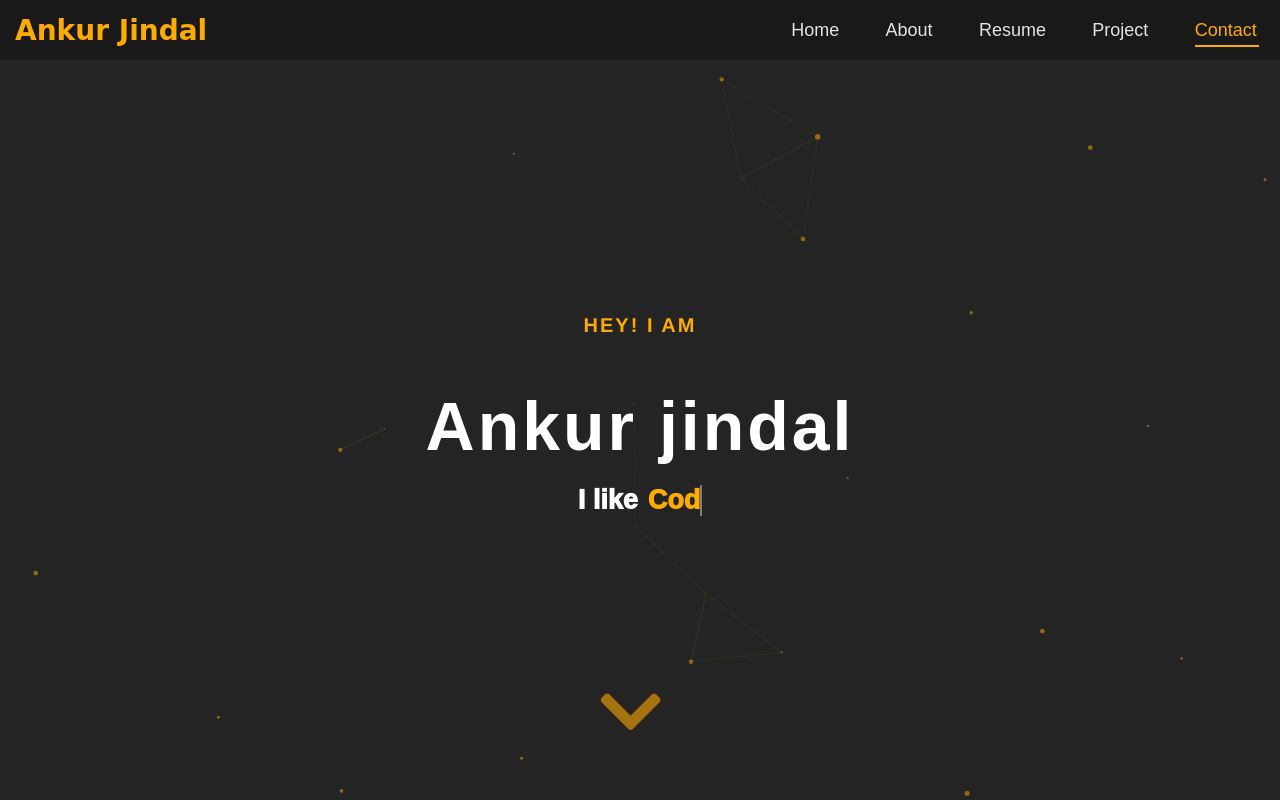
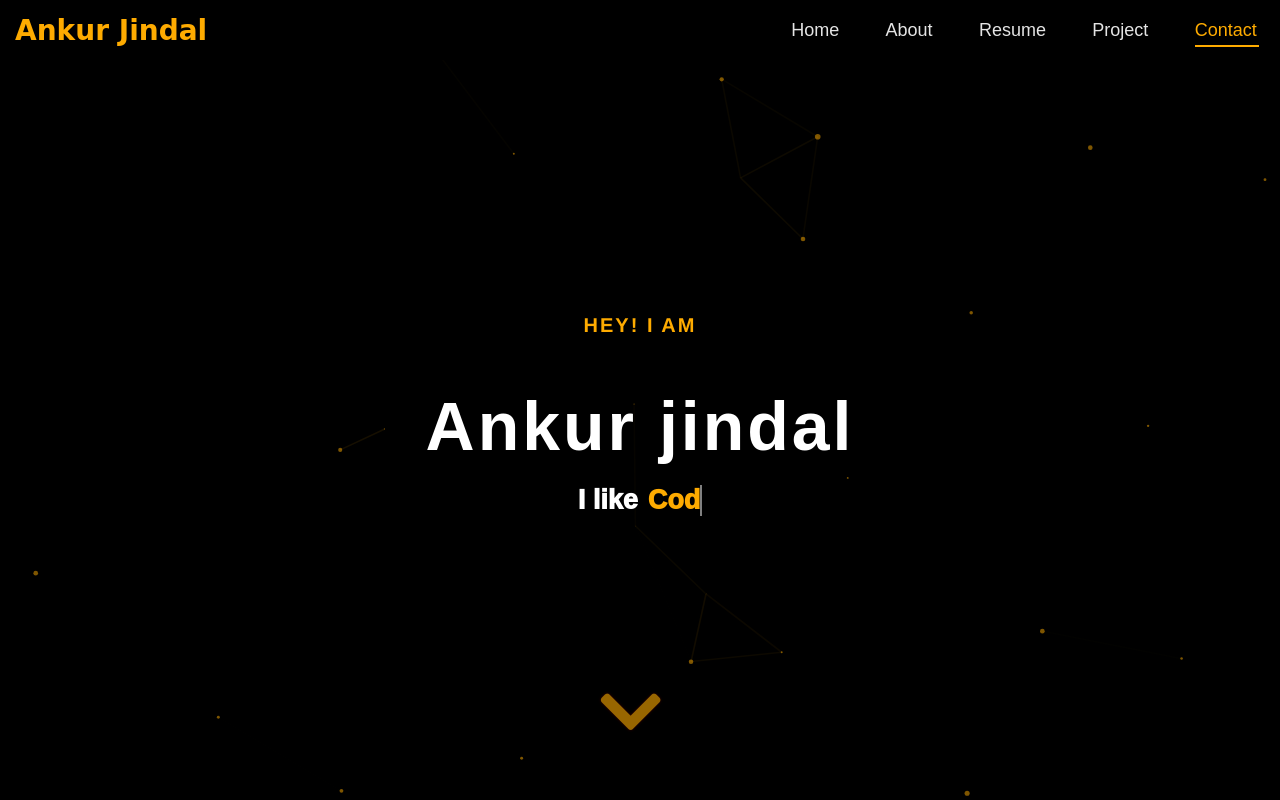
Before and after one commit to ankurjindal643/my-portfolio, a website: page index.html in a window 1280 px wide. Shown: the top 800 px of the page. Drawn offline with Linux system fonts and the light colour scheme; a web font is replaced by a local one.

Commit message:
some-background-changes

```diff
--- a/css/style.css
+++ b/css/style.css
@@ -7,7 +7,8 @@
 }
 
 body {
-    background-color: #242424;
+    background-color: #080101;
+    /* #242424 */
 }
 
 .dj {
@@ -29,7 +30,7 @@ body {
 }
 
 .nav-bar {
-    background-color: #191919;
+    background-color: black;
     width: 100%;
     height: 60px;
     color: white;
@@ -465,7 +466,7 @@ body {
 .pro:hover .head,
 .pro:hover .stack,
 .pro:hover .des {
-    color: black;
+    color: rgb(0, 0, 0);
 }
 
 .l1,
@@ -479,6 +480,10 @@ body {
 .project .l1 {
     width: 100%;
     display: flex;
+}
+
+.particles-js-canvas-el{
+    background-color: black;
 }
 
 .pro1,
```
